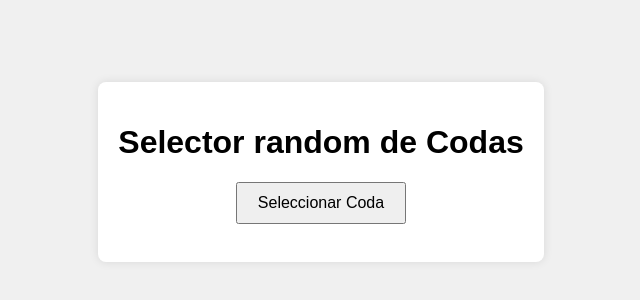
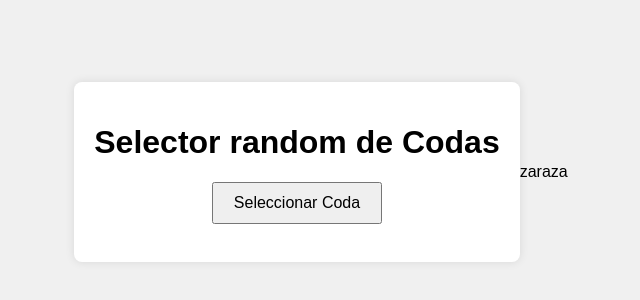
Before and after one commit to gjfresno/devify-random, a plain HTML site: page index.html in a window 1280 px wide. Shown: the part 228-528 px from the top of the page, without its empty margins (319-959 px from the left). Drawn offline with Linux system fonts and the light colour scheme.

Commit message:
agregue el p

```diff
--- a/index.html
+++ b/index.html
@@ -12,6 +12,7 @@
         <button id="selectButton">Seleccionar Coda</button>
         <p id="selectedPerson"></p>
     </div>
+<p>zaraza</p>
 
     <script src="script.js"></script>
 </body>
```
